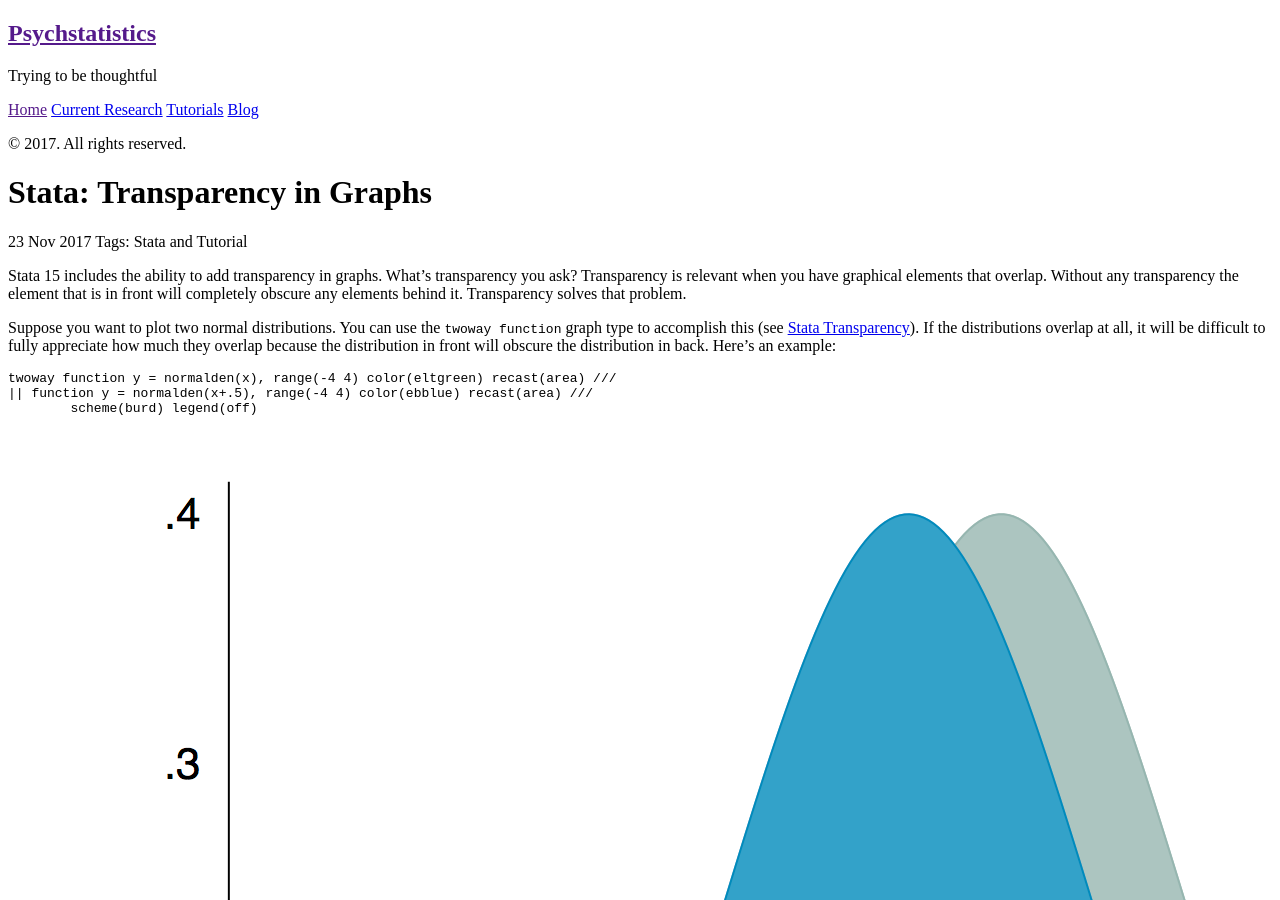
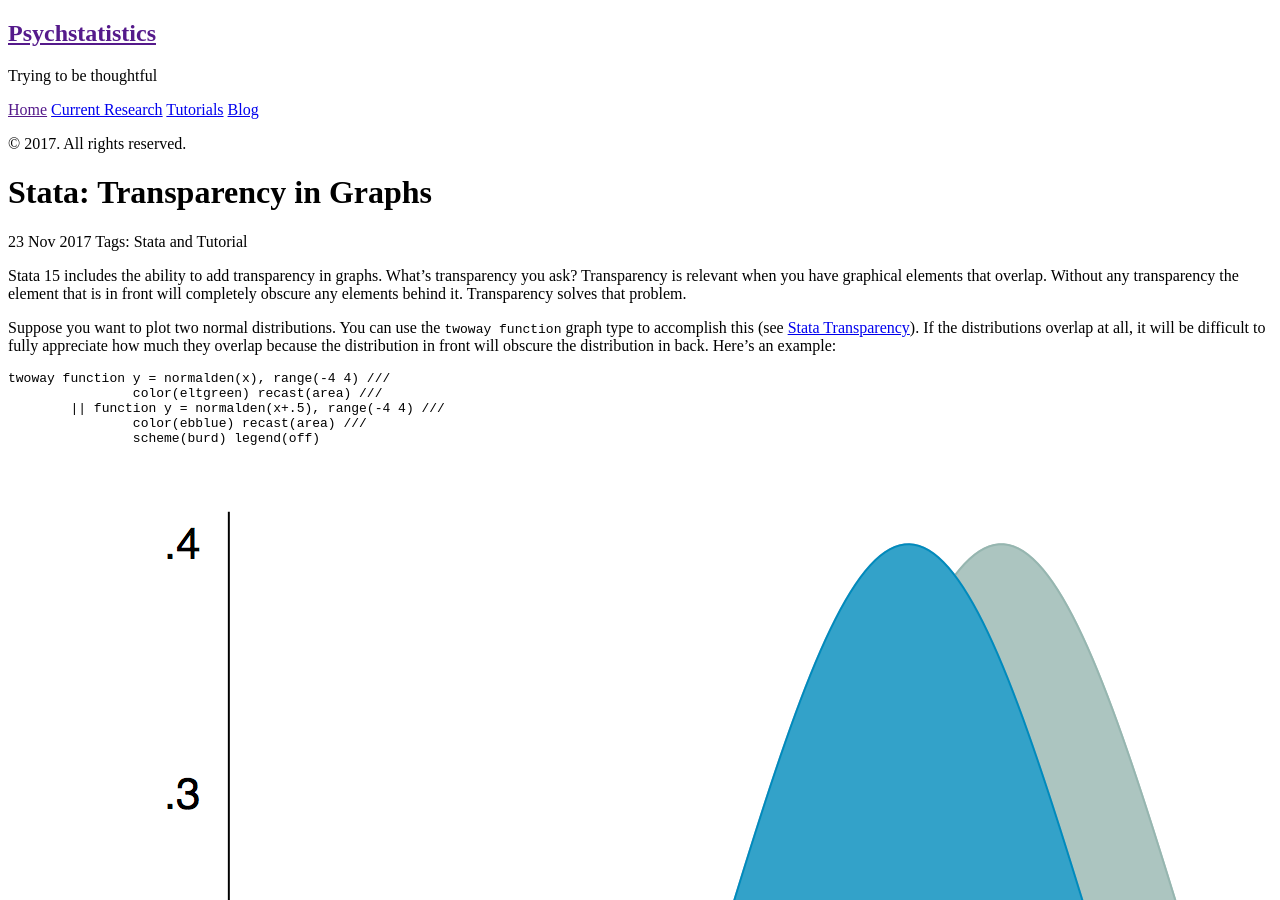
Before and after one commit to psychstatistics/psychstatistics.github.io, a Jekyll site: the page built from _posts/2017-11-23-stata-graph_transparency.md, in a window 1280 px wide and 900 px high. Built offline with Jekyll 4.4.1, drawn with Linux system fonts in a browser that asks for light colours; comment, search, counter and statistics services are not loaded; some of the changed text lies outside the part shown.

Commit message:
Fixing code

```diff
--- a/_posts/2017-11-23-stata-graph_transparency.md
+++ b/_posts/2017-11-23-stata-graph_transparency.md
@@ -10,9 +10,11 @@
 
 Suppose you want to plot two normal distributions. You can use the `twoway function` graph type to accomplish this (see [Stata Transparency](https://www.psychstatistics.com/2010/11/24/stata-graphing-distributions/)). If the distributions overlap at all, it will be difficult to fully appreciate how much they overlap because the distribution in front will obscure the distribution in back. Here’s an example:
 
-	twoway function y = normalden(x), range(-4 4) color(eltgreen) recast(area) ///
-	|| function y = normalden(x+.5), range(-4 4) color(ebblue) recast(area) ///
-		scheme(burd) legend(off)
+	twoway function y = normalden(x), range(-4 4) ///
+			color(eltgreen) recast(area) ///
+		|| function y = normalden(x+.5), range(-4 4) ///
+			color(ebblue) recast(area) ///
+			scheme(burd) legend(off)
 
 ![overlap](/assets/normaldenoverlap.png)
 ￼
@@ -21,9 +23,11 @@
 As you can see, the the blue distribution obscures the green. To fix this, we add transparency to the blue distribution. This is done by changing the color to `color(ebblue%40)`. This makes the blue distribution 40% opaque.
 
 
-	twoway function y = normalden(x), range(-4 4) color(eltgreen) recast(area) ///
-	|| function y = normalden(x+.5), range(-4 4) color(ebblue%40) recast(area) ///
-		scheme(burd) legend(off)
+	twoway function y = normalden(x), range(-4 4) ///
+			color(eltgreen) recast(area) ///
+		|| function y = normalden(x+.5), range(-4 4) ///
+			color(ebblue%40) recast(area) ///
+			scheme(burd) legend(off)
 
 ![overlap](/assets/normaldenoverlap_transparency.png)
 ￼
```
Also changed, not shown: 4 other files.
